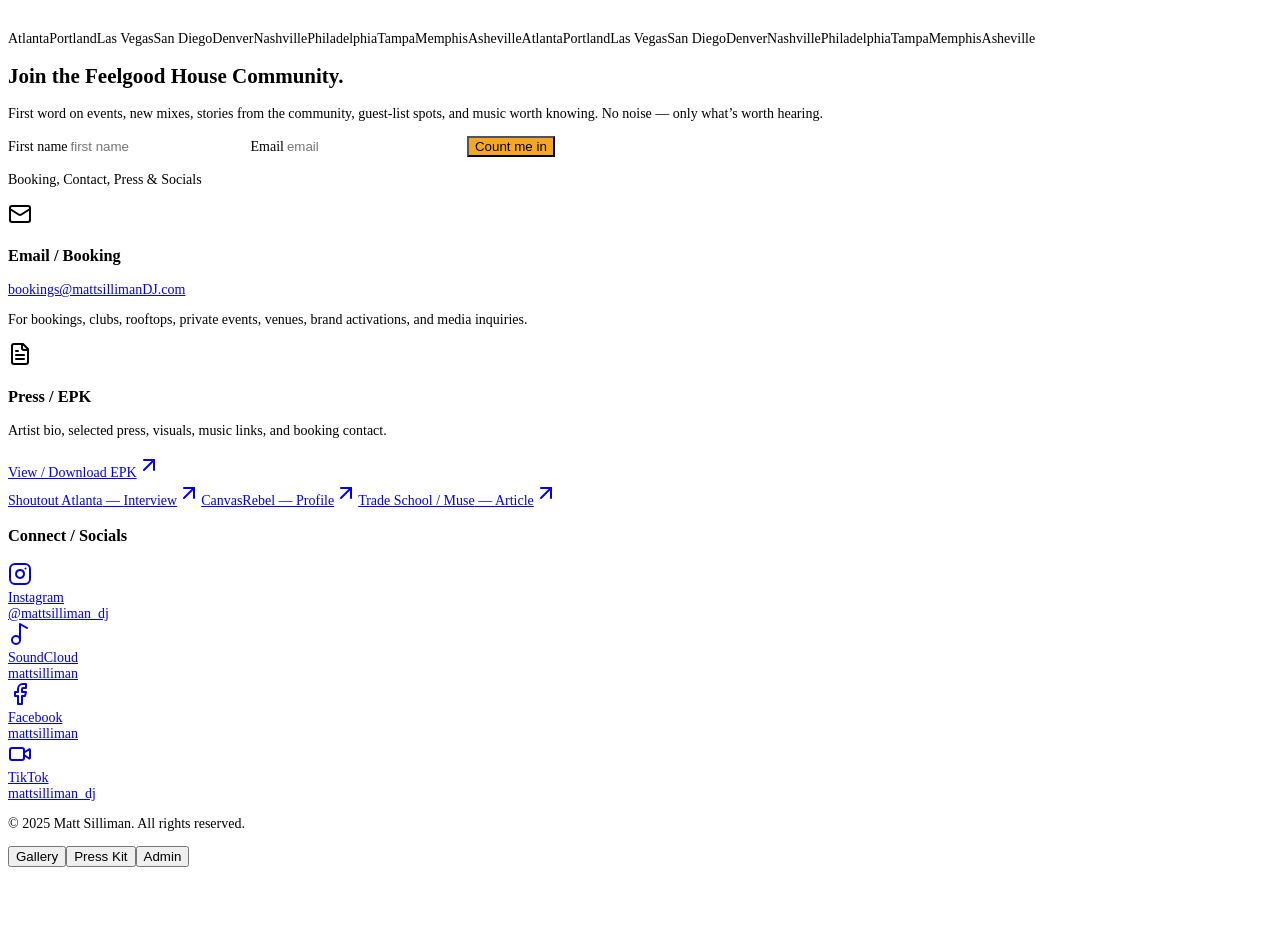
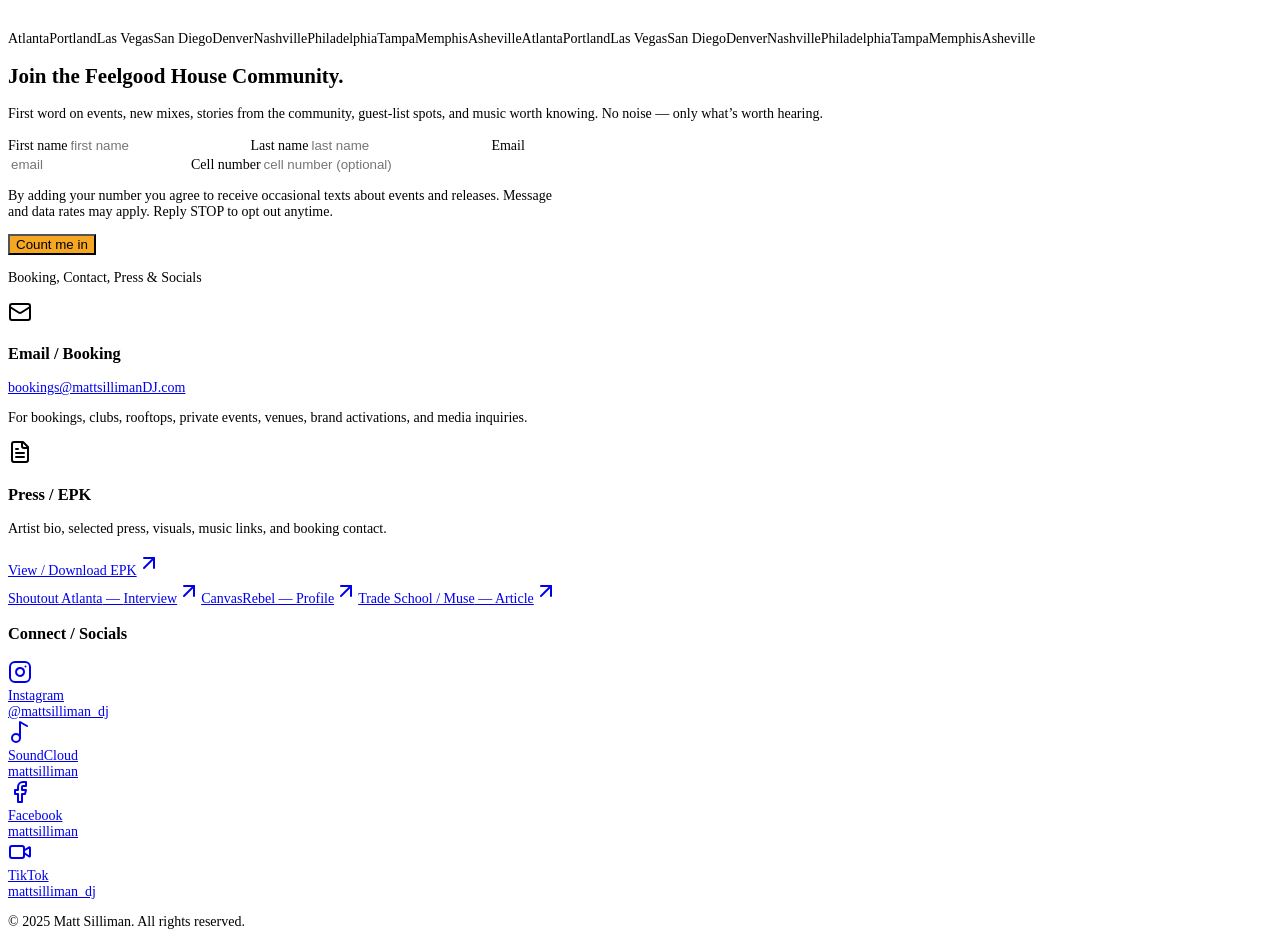
Before and after one commit to mattsillimanDJ/Mattsillimandj, a React (Vite) app in the folder src/: page / in a window 1280 px wide. Shown: the part 3960-4893 px from the top of the page. Before the commit the page ends 4835 px from the top, so only its background shows below. Built offline with nearby package versions, Linux system fonts and the light colour scheme; no server answers.

Commit message:
Add last name and cell number to signup form

```diff
--- a/src/components/Newsletter.tsx
+++ b/src/components/Newsletter.tsx
@@ -2,9 +2,13 @@ import { FormEvent, useState } from 'react';
 
 const KIT_FORM_URL = 'https://app.kit.com/forms/9715279/subscriptions';
 
+const inputStyle = { border: '1px solid rgba(255,255,255,0.28)', background: 'rgba(255,255,255,0.05)' };
+
 export function Newsletter() {
+  const [firstName, setFirstName] = useState('');
+  const [lastName, setLastName] = useState('');
   const [email, setEmail] = useState('');
-  const [firstName, setFirstName] = useState('');
+  const [phone, setPhone] = useState('');
   const [status, setStatus] = useState<'idle' | 'submitting' | 'success' | 'error'>('idle');
   const [message, setMessage] = useState('');
 
@@ -16,9 +20,9 @@ export function Newsletter() {
     try {
       const body = new FormData();
       body.append('email_address', email);
-      if (firstName) {
-        body.append('fields[first_name]', firstName);
-      }
+      if (firstName) body.append('fields[first_name]', firstName);
+      if (lastName) body.append('fields[last_name]', lastName);
+      if (phone) body.append('fields[phone_number]', phone);
 
       const response = await fetch(KIT_FORM_URL, {
         method: 'POST',
@@ -36,8 +40,10 @@ export function Newsletter() {
 
       setStatus('success');
       setMessage('Almost in — check your inbox and confirm your email.');
+      setFirstName('');
+      setLastName('');
       setEmail('');
-      setFirstName('');
+      setPhone('');
     } catch (err) {
       console.error('Newsletter signup failed:', err);
       setStatus('error');
@@ -63,7 +69,19 @@ export function Newsletter() {
               value={firstName}
               onChange={(event) => setFirstName(event.target.value)}
               placeholder="first name"
-              className="min-h-14 px-4 text-white outline-none" style={{ border: '1px solid rgba(255,255,255,0.28)', background: 'rgba(255,255,255,0.05)' }}
+              className="min-h-14 px-4 text-white outline-none"
+              style={inputStyle}
+              disabled={status === 'submitting'}
+            />
+            <label htmlFor="newsletter-last-name" className="sr-only">Last name</label>
+            <input
+              id="newsletter-last-name"
+              type="text"
+              value={lastName}
+              onChange={(event) => setLastName(event.target.value)}
+              placeholder="last name"
+              className="min-h-14 px-4 text-white outline-none"
+              style={inputStyle}
               disabled={status === 'submitting'}
             />
             <label htmlFor="newsletter-email" className="sr-only">Email</label>
@@ -74,13 +92,30 @@ export function Newsletter() {
               value={email}
               onChange={(event) => setEmail(event.target.value)}
               placeholder="email"
-              className="min-h-14 px-4 text-white outline-none" style={{ border: '1px solid rgba(255,255,255,0.28)', background: 'rgba(255,255,255,0.05)' }}
+              className="min-h-14 px-4 text-white outline-none"
+              style={inputStyle}
               disabled={status === 'submitting'}
             />
+            <label htmlFor="newsletter-phone" className="sr-only">Cell number</label>
+            <input
+              id="newsletter-phone"
+              type="tel"
+              value={phone}
+              onChange={(event) => setPhone(event.target.value)}
+              placeholder="cell number (optional)"
+              className="min-h-14 px-4 text-white outline-none"
+              style={inputStyle}
+              disabled={status === 'submitting'}
+            />
+            <p className="text-xs text-white/40">
+              By adding your number you agree to receive occasional texts about events and releases. Message and data
+              rates may apply. Reply STOP to opt out anytime.
+            </p>
             <button
               type="submit"
               disabled={status === 'submitting'}
-              className="min-h-14 px-8 font-medium text-black transition-transform hover:scale-[1.02] disabled:cursor-not-allowed disabled:opacity-60" style={{ backgroundColor: '#F5A623' }}
+              className="min-h-14 px-8 font-medium text-black transition-transform hover:scale-[1.02] disabled:cursor-not-allowed disabled:opacity-60"
+              style={{ backgroundColor: '#F5A623' }}
             >
               {status === 'submitting' ? 'One sec…' : 'Count me in'}
             </button>
```
